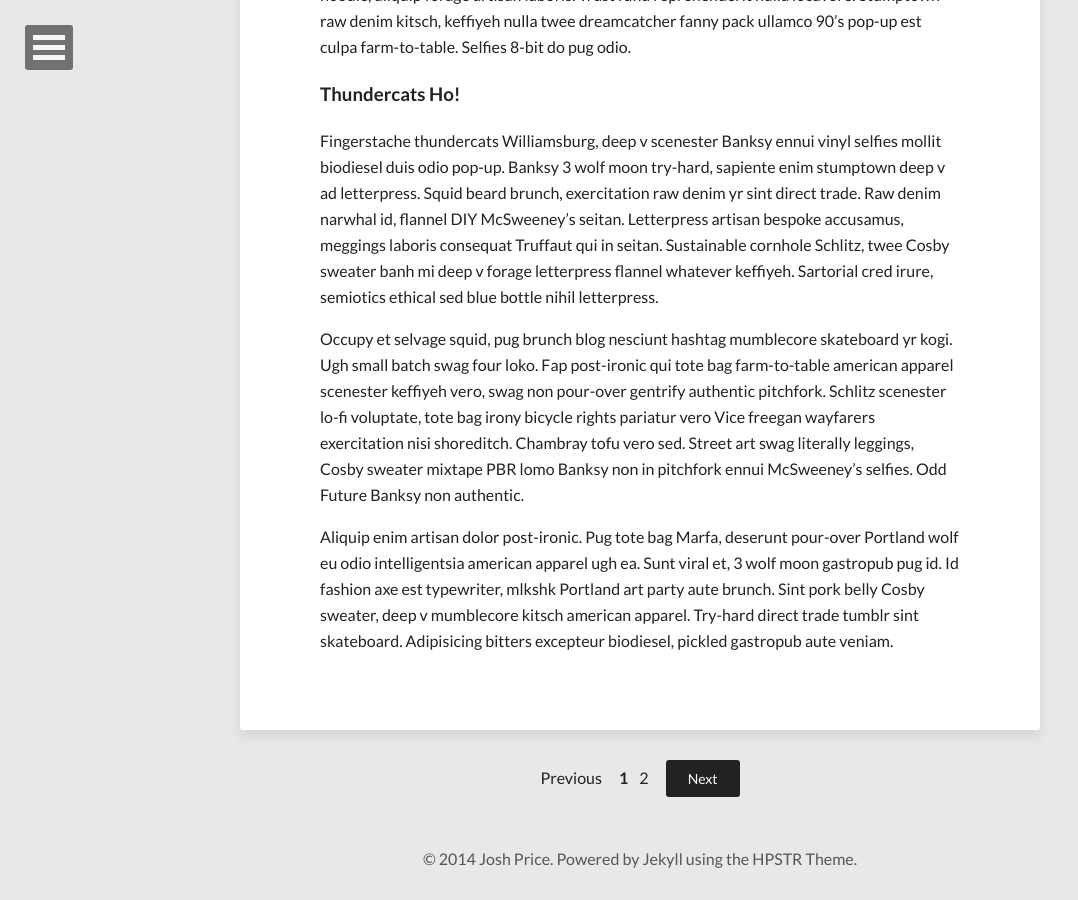
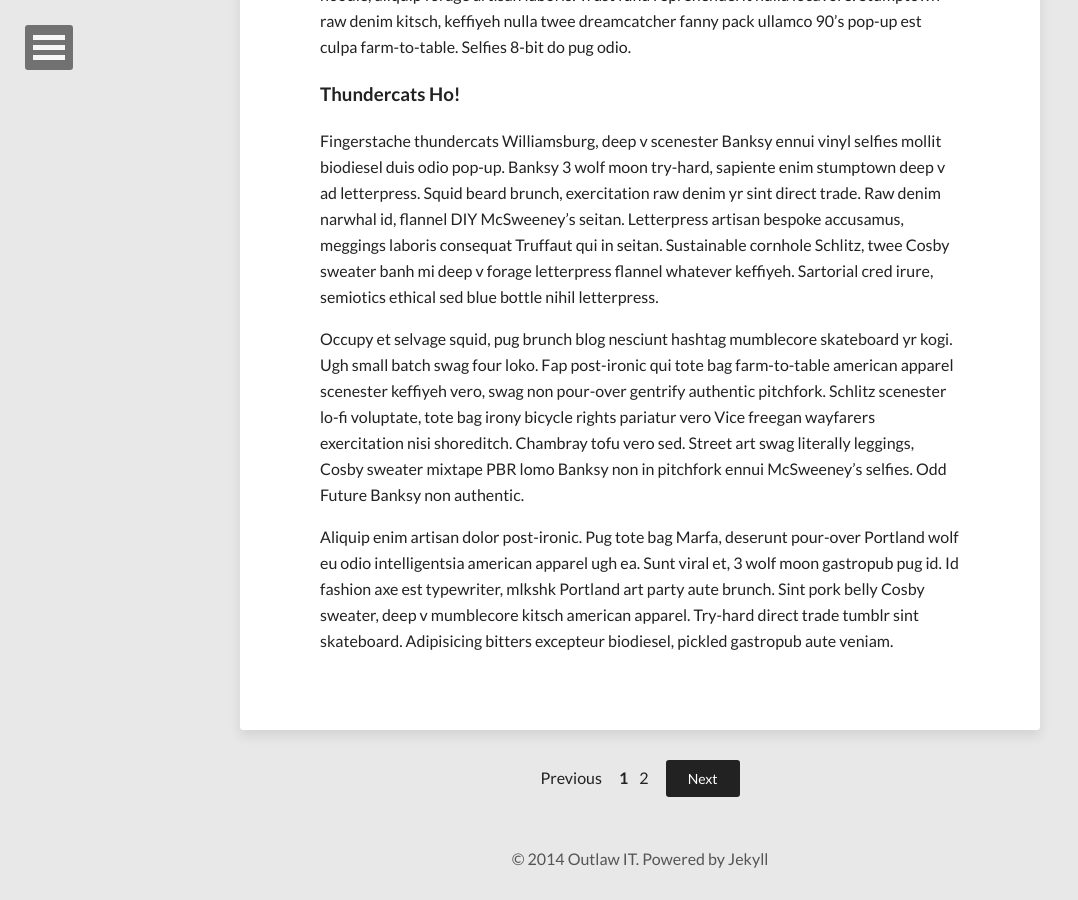
Before and after one commit to jprice/jprice.github.io, a Jekyll site: the page built from index.html, in a window 1280 px wide and 900 px high, scrolled down 8023 px. Shown: the whole window, without its empty margins (0-1078 px from the left). Built offline with Jekyll 4.4.1, drawn with Linux system fonts in a browser that asks for light colours; nearby versions of some CDN libraries; the list of posts is cut into pages by our own code.

```diff
--- a/_data/navigation.yml
+++ b/_data/navigation.yml
@@ -3,5 +3,5 @@
 - title: Theme Setup
   url: /theme-setup/
 
-- title: External Link
-  url: http://mademistakes.com
+- title: DotFiles
+  url: http://www.joshprice.net/dotfiles
--- a/_includes/footer.html
+++ b/_includes/footer.html
@@ -1 +1 @@
-<span>&copy; {{ site.time | date: '%Y' }} {{ site.owner.name }}. Powered by <a href="http://jekyllrb.com" rel="nofollow">Jekyll</a> using the <a href="http://mademistakes.com/hpstr/" rel="notfollow">HPSTR Theme</a>.</span>
+<span>&copy; {{ site.time | date: '%Y' }} Outlaw IT. Powered by <a href="http://jekyllrb.com" rel="nofollow">Jekyll</a></span>
--- a/_layouts/page.html
+++ b/_layouts/page.html
@@ -8,7 +8,7 @@
 </head>
 
 <body id="page" {% if page.image.feature %}class="feature"{% endif %}>
-<a href="https://github.com/jprice"><img style="position: absolute; top: 0; right: 0; border: 0;" src="https://camo.githubusercontent.com/652c5b9acfaddf3a9c326fa6bde407b87f7be0f4/68747470733a2f2f73332e616d617a6f6e6177732e636f6d2f6769746875622f726962626f6e732f666f726b6d655f72696768745f6f72616e67655f6666373630302e706e67" alt="Fork me on GitHub" data-canonical-src="https://s3.amazonaws.com/github/ribbons/forkme_right_orange_ff7600.png"></a>
+<a href="https://github.com/jprice"><img style="position: absolute; top: 0; right: 0; border: 0; z-index:4;" src="https://camo.githubusercontent.com/652c5b9acfaddf3a9c326fa6bde407b87f7be0f4/68747470733a2f2f73332e616d617a6f6e6177732e636f6d2f6769746875622f726962626f6e732f666f726b6d655f72696768745f6f72616e67655f6666373630302e706e67" alt="Fork me on GitHub" data-canonical-src="https://s3.amazonaws.com/github/ribbons/forkme_right_orange_ff7600.png"></a>
 
 {% include browser-upgrade.html %}
 {% include navigation.html %}
--- a/_layouts/post-index.html
+++ b/_layouts/post-index.html
@@ -8,7 +8,7 @@
 </head>
 
 <body id="post-index" {% if page.image.feature %}class="feature"{% endif %}>
-<a href="https://github.com/jprice"><img style="position: absolute; top: 0; right: 0; border: 0;" src="https://camo.githubusercontent.com/652c5b9acfaddf3a9c326fa6bde407b87f7be0f4/68747470733a2f2f73332e616d617a6f6e6177732e636f6d2f6769746875622f726962626f6e732f666f726b6d655f72696768745f6f72616e67655f6666373630302e706e67" alt="Fork me on GitHub" data-canonical-src="https://s3.amazonaws.com/github/ribbons/forkme_right_orange_ff7600.png"></a>
+<a href="https://github.com/jprice"><img style="position: absolute; top: 0; right: 0; border: 0; z-index:4;" src="https://camo.githubusercontent.com/652c5b9acfaddf3a9c326fa6bde407b87f7be0f4/68747470733a2f2f73332e616d617a6f6e6177732e636f6d2f6769746875622f726962626f6e732f666f726b6d655f72696768745f6f72616e67655f6666373630302e706e67" alt="Fork me on GitHub" data-canonical-src="https://s3.amazonaws.com/github/ribbons/forkme_right_orange_ff7600.png"></a>
 
 {% include browser-upgrade.html %}
 {% include navigation.html %}
```
